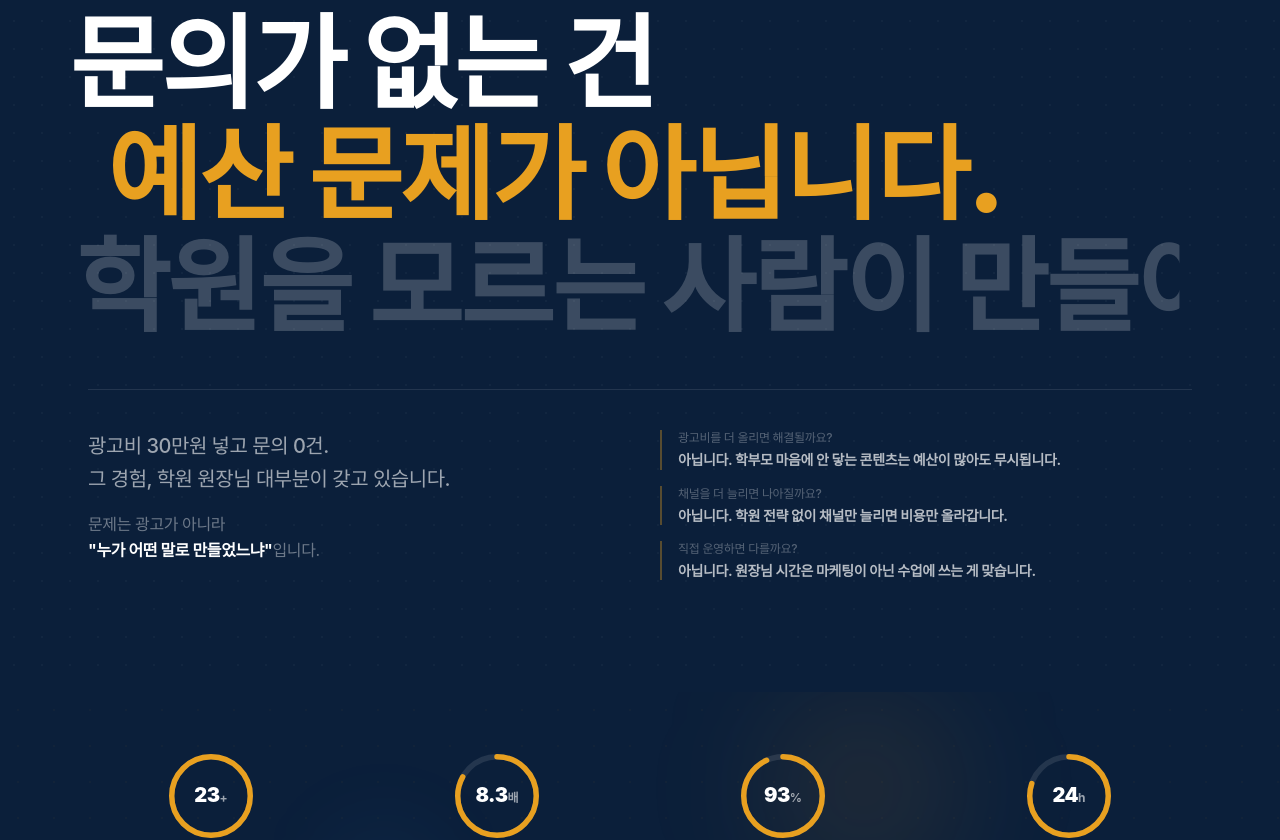
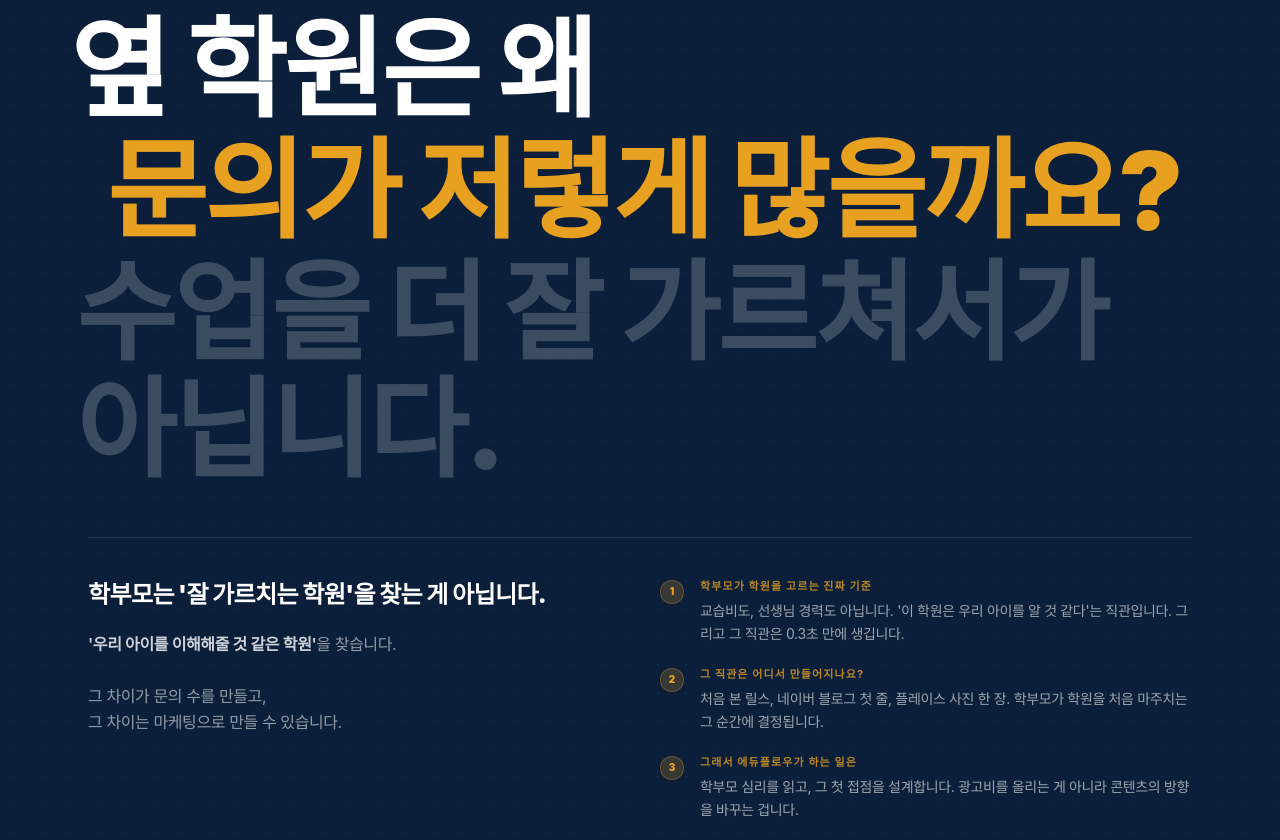
Before and after one commit to sehen12345-rgb/academy-marketing-web, a Next.js app: page / in a window 1280 px wide. Shown: the part 3620-4460 px from the top of the page. Built offline with nearby package versions, Linux system fonts and the light colour scheme; a web font is replaced by a local one.

Commit message:
copy: StatementSection 3차 개선 — 원장님 공감 기반 설득 구조로

```diff
--- a/components/sections/StatementSection.tsx
+++ b/components/sections/StatementSection.tsx
@@ -2,6 +2,21 @@
 
 import { motion, useScroll, useTransform } from "framer-motion";
 import { useRef } from "react";
+
+const insights = [
+  {
+    label: "학부모가 학원을 고르는 진짜 기준",
+    text: "교습비도, 선생님 경력도 아닙니다. '이 학원은 우리 아이를 알 것 같다'는 직관입니다. 그리고 그 직관은 0.3초 만에 생깁니다.",
+  },
+  {
+    label: "그 직관은 어디서 만들어지나요?",
+    text: "처음 본 릴스, 네이버 블로그 첫 줄, 플레이스 사진 한 장. 학부모가 학원을 처음 마주치는 그 순간에 결정됩니다.",
+  },
+  {
+    label: "그래서 에듀플로우가 하는 일은",
+    text: "학부모 심리를 읽고, 그 첫 접점을 설계합니다. 광고비를 올리는 게 아니라 콘텐츠의 방향을 바꾸는 겁니다.",
+  },
+];
 
 export default function StatementSection() {
   const ref = useRef<HTMLElement>(null);
@@ -27,91 +42,87 @@ export default function StatementSection() {
           transition={{ duration: 0.6 }}
           className="text-white/30 text-sm font-medium tracking-[0.2em] uppercase mb-10"
         >
-          에듀플로우가 하고 싶은 말
+          원장님이 항상 궁금해하시는 것
         </motion.p>
 
-        {/* 라인 1 */}
-        <motion.div style={{ x }} className="overflow-hidden mb-1">
+        {/* 큰 타이포그래피 */}
+        <div className="mb-12 space-y-1">
+          <motion.div style={{ x }} className="overflow-hidden">
             <p
-            className="font-black text-white leading-[1.05] tracking-tight whitespace-nowrap"
-            style={{ fontSize: "clamp(2.6rem, 8vw, 6.5rem)" }}
+              className="font-black text-white leading-[1.08] tracking-tight"
+              style={{ fontSize: "clamp(2.8rem, 8.5vw, 7rem)" }}
             >
-            문의가 없는 건
+              옆 학원은 왜
             </p>
           </motion.div>
 
-        {/* 라인 2 — 골드 강조 */}
-        <motion.div style={{ x: x2 }} className="overflow-hidden mb-1">
+          <motion.div style={{ x: x2 }} className="overflow-hidden">
             <p
-            className="font-black text-[#E8A020] leading-[1.05] tracking-tight whitespace-nowrap"
-            style={{ fontSize: "clamp(2.6rem, 8vw, 6.5rem)" }}
+              className="font-black text-[#E8A020] leading-[1.08] tracking-tight"
+              style={{ fontSize: "clamp(2.8rem, 8.5vw, 7rem)" }}
             >
-            예산 문제가 아닙니다.
+              문의가 저렇게 많을까요?
             </p>
           </motion.div>
 
-        {/* 라인 3 — 페이드 */}
-        <motion.div style={{ x: x3 }} className="overflow-hidden mb-12">
+          <motion.div style={{ x: x3 }} className="overflow-hidden">
             <p
-            className="font-black text-white/20 leading-[1.05] tracking-tight whitespace-nowrap"
-            style={{ fontSize: "clamp(2.6rem, 8vw, 6.5rem)" }}
+              className="font-black text-white/20 leading-[1.08] tracking-tight"
+              style={{ fontSize: "clamp(2.8rem, 8.5vw, 7rem)" }}
             >
-            학원을 모르는 사람이 만들어서입니다.
+              수업을 더 잘 가르쳐서가 아닙니다.
             </p>
           </motion.div>
+        </div>
 
         {/* 구분선 + 본문 */}
         <div className="grid grid-cols-1 md:grid-cols-2 gap-10 border-t border-white/10 pt-10">
 
-          {/* 좌: 공감 카피 */}
+          {/* 좌: 핵심 주장 */}
           <motion.div
             initial={{ opacity: 0, y: 20 }}
             whileInView={{ opacity: 1, y: 0 }}
             viewport={{ once: true }}
             transition={{ duration: 0.6, delay: 0.2 }}
           >
-            <p className="text-white/60 text-lg sm:text-xl leading-relaxed font-medium tracking-tight">
-              광고비 30만원 넣고 문의 0건.<br />
-              그 경험, 학원 원장님 대부분이 갖고 있습니다.
+            <p className="text-white text-xl sm:text-2xl font-black leading-snug tracking-tight mb-5">
+              학부모는 '잘 가르치는 학원'을 찾는 게 아닙니다.
             </p>
-            <p className="text-white/40 text-base leading-relaxed tracking-tight mt-4">
-              문제는 광고가 아니라<br />
-              <span className="text-white font-bold">"누가 어떤 말로 만들었느냐"</span>입니다.
+            <p className="text-white/55 text-base leading-relaxed tracking-tight">
+              <span className="text-white/80 font-semibold">'우리 아이를 이해해줄 것 같은 학원'</span>을 찾습니다.<br /><br />
+              그 차이가 문의 수를 만들고,<br />
+              그 차이는 마케팅으로 만들 수 있습니다.
             </p>
           </motion.div>
 
-          {/* 우: 오해 교정 Q&A */}
+          {/* 우: 인사이트 3개 */}
           <motion.div
             initial={{ opacity: 0, y: 20 }}
             whileInView={{ opacity: 1, y: 0 }}
             viewport={{ once: true }}
             transition={{ duration: 0.6, delay: 0.35 }}
-            className="flex flex-col gap-4"
+            className="flex flex-col gap-5"
           >
-            {[
-              {
-                q: "광고비를 더 올리면 해결될까요?",
-                a: "아닙니다. 학부모 마음에 안 닿는 콘텐츠는 예산이 많아도 무시됩니다.",
-              },
-              {
-                q: "채널을 더 늘리면 나아질까요?",
-                a: "아닙니다. 학원 전략 없이 채널만 늘리면 비용만 올라갑니다.",
-              },
-              {
-                q: "직접 운영하면 다를까요?",
-                a: "아닙니다. 원장님 시간은 마케팅이 아닌 수업에 쓰는 게 맞습니다.",
-              },
-            ].map((item, i) => (
+            {insights.map((item, i) => (
               <motion.div
                 key={i}
                 initial={{ opacity: 0, x: 16 }}
                 whileInView={{ opacity: 1, x: 0 }}
                 viewport={{ once: true }}
-                transition={{ duration: 0.4, delay: 0.45 + i * 0.1 }}
-                className="border-l-2 border-[#E8A020]/35 pl-4"
+                transition={{ duration: 0.4, delay: 0.4 + i * 0.12 }}
+                className="flex gap-4"
               >
-                <p className="text-white/30 text-xs font-medium tracking-tight mb-1">{item.q}</p>
-                <p className="text-white/70 text-sm font-bold tracking-tight leading-snug">{item.a}</p>
+                <div className="shrink-0 w-6 h-6 rounded-full bg-[#E8A020]/20 border border-[#E8A020]/30 flex items-center justify-center mt-0.5">
+                  <span className="text-[#E8A020] text-[10px] font-black">{i + 1}</span>
+                </div>
+                <div>
+                  <p className="text-[#E8A020]/80 text-[11px] font-bold tracking-widest uppercase mb-1.5">
+                    {item.label}
+                  </p>
+                  <p className="text-white/60 text-sm leading-relaxed tracking-tight">
+                    {item.text}
+                  </p>
+                </div>
               </motion.div>
             ))}
           </motion.div>
```
Lines whose indentation alone changed are shown as unchanged.
